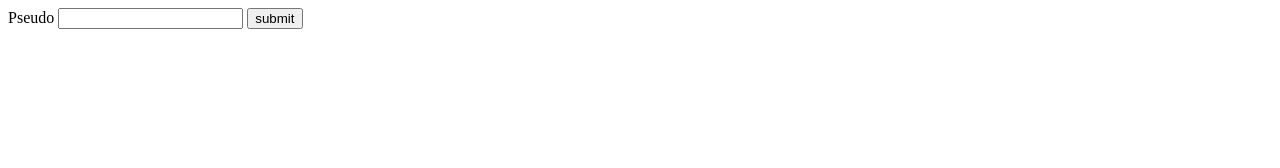
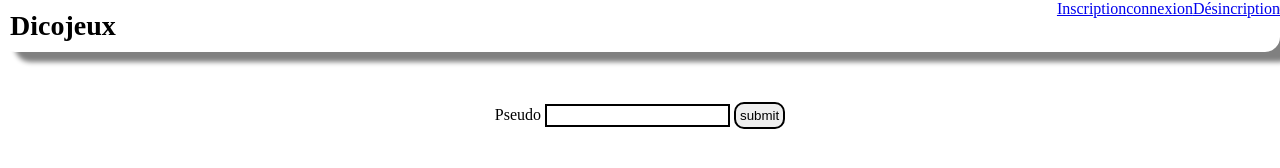
Before and after one commit to emmadarmon3-boop/Projetjeuxvid-o, a plain HTML site: page index.html in a window 1280 px wide. Drawn offline with Linux system fonts and the light colour scheme.

Commit message:
html,css

```diff
--- a/index.html
+++ b/index.html
@@ -3,13 +3,27 @@
 <head>
     <meta charset="UTF-8">
     <meta name="viewport" content="width=device-width, initial-scale=1.0">
+    <link rel="stylesheet" href="/static/style.css">
+         <link rel="icon" href="https://img.freepik.com/premium-vector/icon-gamepad-play-arcade-video-game-gamer-custom-designcartoon-illustration_185390-205.jpg?w=2000" type="static/jpg">
+
+
     <title>Projet</title>
 </head>
 <body>
+    <nav>
+        <div class="nav-barre">
+        <h1>Dicojeux</h1>
+        <a href="/insciption" >Inscription</a>
+        <a href="/connexion" >connexion</a>
+         <a href="/désinscrire" >Désincription</a>
+        </div>
+    </nav>
+    <div class="contenair">
     <form action="/connexion" methode="post">
     <label>Pseudo</label>
      <input type="text" name="pseudo">
      <button type="submit">submit</button>
     </form>
+</div>
 </body>
 </html>
--- /dev/null
+++ b/static/style.css
@@ -0,0 +1,42 @@
+* {
+    margin: 0;
+    padding: 0;
+    box-sizing: border-box;
+}
+
+h2{
+    text-align: center;
+    margin:15px;
+    font-size: 25px;
+    border: 4px solid black;
+    border-radius:10px;
+   background: linear-gradient(to right, rgb(29, 25, 25), rgb(207, 126, 126));
+  -webkit-background-clip: text;
+  -webkit-text-fill-color: transparent;
+}
+.contenair{
+    margin:25px;
+    padding:25px;
+    text-align: center;
+}
+button{
+    border: 2px solid black;
+    border-radius: 10px;
+    padding:4px;
+}
+input{
+    border: 2px solid black;
+    padding: 2px;
+}
+.nav-barre{
+    border: 0px solid rgb(239, 236, 236);
+    border-radius: 15px;
+    display: flex;
+    justify-content: flex-start;
+    box-shadow: 15px 10px 5px grey;
+}
+.nav-barre h1{
+   margin-right: auto;
+    font-size: 28px;
+    padding: 10px;
+}
```
Also changed, not shown: Page/affichage.html (+2 -1 lines), Page/inscription.html (renamed from Page/Inscription.html, +2 -0 lines).
